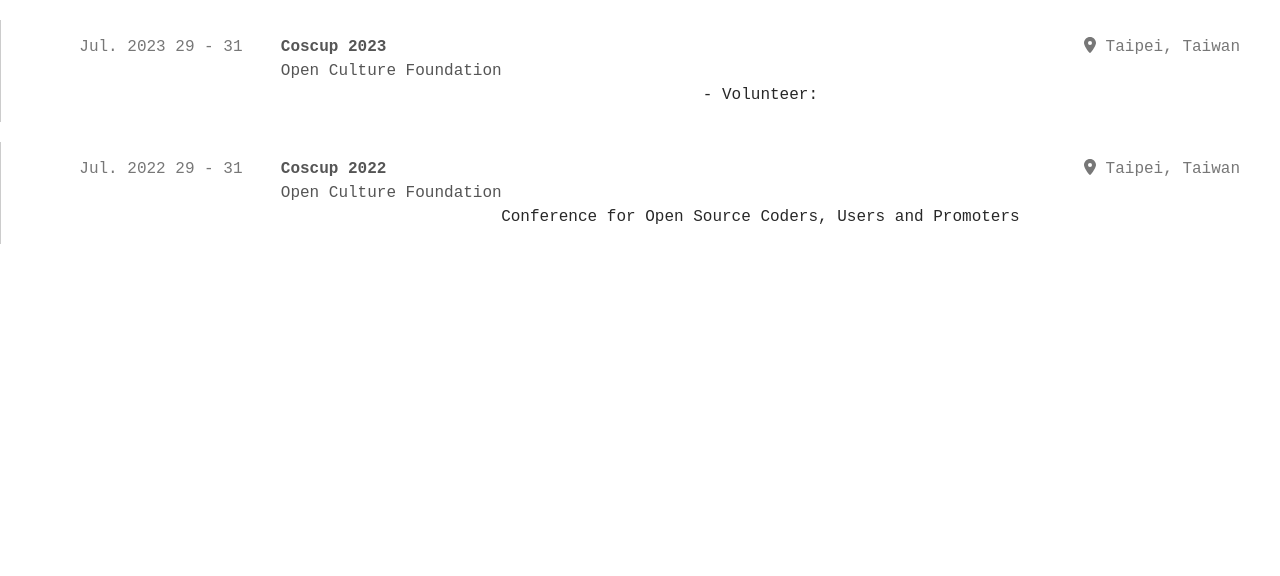
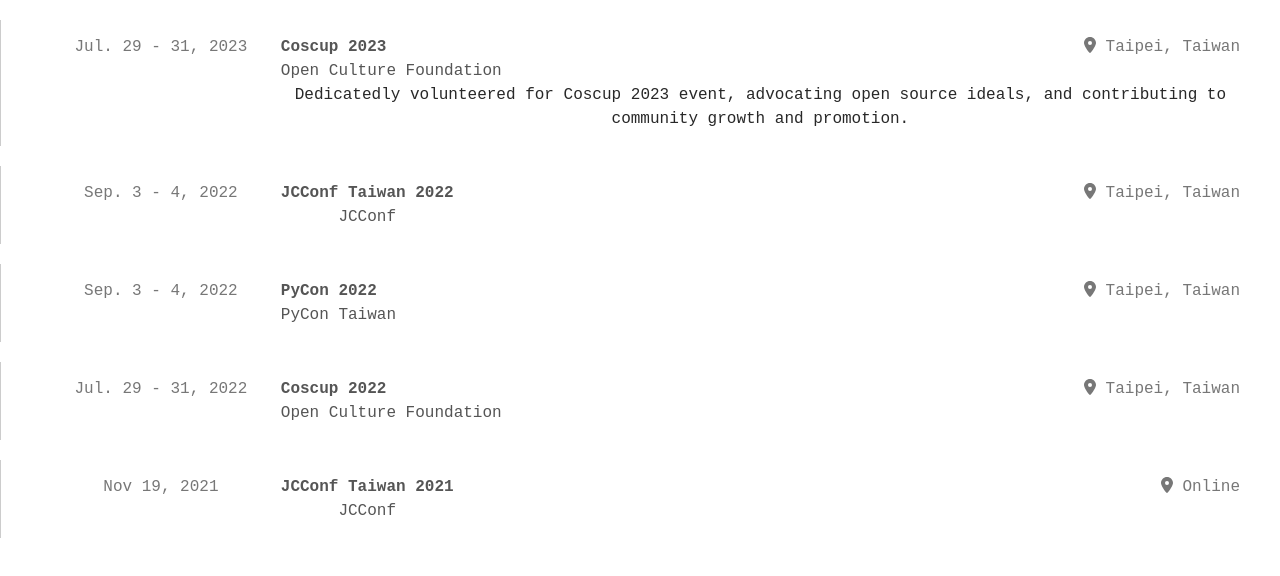
Before and after one commit to worksB-collab/personal-page, a Next.js app: page /about/Event/EventSection in a window 1280 px wide. Shown: the top 576 px of the page. Built offline with nearby package versions, Linux system fonts and the light colour scheme.

Commit message:
update content

```diff
--- a/data/DataSet.js
+++ b/data/DataSet.js
@@ -84,16 +84,9 @@
         program: 'Computer Science, Certificate',
         time: '2019 - 2020',
         location: 'Taipei City, Taiwan',
-        content: 'Throughout the study, 3 practical projects fostered the in depth knowledge of tool manipulation and algorithm optimizing.' +
-            '' +
-            '- Bunny Shift/ Xcode (Swift 5.2)' +
-            'A dual platform app, aimed to simplify service workers\' redundancy of doing shift arrangement with paper and inefficient leave taking process.' +
-            '' +
-            '- Undercover/ Android Studio (Java 8)' +
-            'An independent board game app that connects to Google Sheet data base for random puzzles.' +
-            '' +
-            '- Alien Defender/ NetBeans 8.0.2 (Java 8)' +
-            'Am Alien tower defense game, which is easy playing with intensively strategy taking over its pixel style graphic.',
+        content: '- Acquired a solid foundation in Object-Oriented Programming (OOP), data structures, and algorithms through dedicated self-study and coursework. ' +
+            '- Successfully completed three substantial projects that not only honed my skills in tool manipulation but also deepened my understanding of algorithm optimization.' +
+            '- Developed a strong collaborative aptitude by actively participating in team projects and interacting with fellow developers. Cultivated the ability to effectively communicate ideas, share insights, and contribute to a positive and productive team environment',
         isCsRelated: true,
     },
     {
@@ -102,9 +95,8 @@
         program: 'International Business and Economics, Exchange',
         time: '2016 - 2017',
         location: 'Magdeburg, Germany',
-        content: 'IKUS Interkulturelle Studenten Magdeburg' +
-            ' - Created favorable social events for all students' +
-            ' - Organized and cooperated with school on international activities',
+        content: '- Participated in Interkulturelle Studenten Magdeburg (IKUS) volunteer efforts, curating inclusive social events for diverse students, fostering cross-cultural connections.' +
+            '- Attained proficiency in the German language, enhancing communication and integration within the local community and academic setting.',
         isCsRelated: false,
     },
     {
@@ -113,7 +105,7 @@
         program: 'Business Administration, Exchange',
         time: '2016',
         location: 'Yamaguchi, Japan',
-        content: 'Researched program in field of Open Innovation',
+        content: 'Delved into the realm of Open Innovation, exploring its methodologies and impact, contributing to a deeper understanding of modern collaborative practices and real case studies.',
         isCsRelated: false,
     },
     {
@@ -122,10 +114,9 @@
         program: 'Business Management, Bachelor',
         time: '2012 - 2016',
         location: 'Miaoli, Taiwan',
-        content: 'NUU Goodwill Ambassador Group' +
-            'NUU Business Elite' +
-            'NUU Case Study Competition' +
-            'Research Project: Total Quality Control - Tachien Hospital',
+        content: '- Spearheaded a transformative project at Tachien Hospital, utilizing statistical data to enhance workflow, monitor, and optimize various sections for improved efficiency.' +
+            '- Actively engaged in official events and international affairs as a Goodwill Ambassador, broadening horizons and fostering cross-border connections.' +
+            '- Pioneered impactful courses for members, facilitating skill exchange, conducting case study competitions, and nurturing logical problem-solving abilities essential for addressing real-world corporate challenges.',
         isCsRelated: false,
     },
 ];
@@ -171,21 +162,21 @@
         id: 6,
         title: 'Undercover',
         time: 'Nov. 2019 - Dec. 2019',
-        content: 'A spy board game built on Android',
+        content: 'Created an immersive spy-themed board game on the Android platform, combining creativity, coding expertise, and user-centric design for captivating gameplay.',
         isCsRelated: true,
     },
     {
         id: 7,
         title: 'Alien Defender',
         time: 'Oct. 2019 - Nov. 2019',
-        content: 'A Java based tower defense game built with NetBeans',
+        content: 'Developed an engaging tower defense game using Java within NetBeans, showcasing programming proficiency, game design skills, and interactive user experience.',
         isCsRelated: true,
     },
     {
         id: 8,
         title: 'Tank Battle',
         time: 'Jul. 2019',
-        content: '"Tank Battle" is a game where the objective is to reach the enemy camp and destroy their emblem or defeat all enemies as the means of victory. Throughout the game, various bricks or obstacles are interspersed, and players need to overcome these challenges by understanding the characteristics of the enemies and the environment. Inspired by this, I have conceived the idea of creating a similar game that utilizes tank movement and attack gameplay. By leveraging the features of Scratch, I plan to transform it into another fun little game.',
+        content: '"Tank Battle" aims to conquer enemies\' camp by destroying their emblem or all foes. Navigating obstacles, understanding enemy traits, I\'m envisioning a Scratch-based tank game, merging movement and attack mechanics for enjoyable gameplay.',
         isCsRelated: true,
     },
     {
@@ -318,19 +309,49 @@
         eventSite: 'https://coscup.org/2023/en/',
         host: 'Open Culture Foundation',
         hostSite: 'https://ocf.tw/p/coscup/',
-        time: 'Jul. 2023 29 - 31',
+        time: 'Jul. 29 - 31, 2023',
         location: 'Taipei, Taiwan',
-        content: '- Volunteer: ',
+        content: 'Dedicatedly volunteered for Coscup 2023 event, advocating open source ideals, and contributing to community growth and promotion.',
         isCsRelated: true,
     }, {
         id: 2,
+        title: 'JCConf Taiwan 2022',
+        eventSite: 'https://jcconf.tw/2022/',
+        host: 'JCConf',
+        hostSite: 'https://jcconf.tw/2021/',
+        time: 'Sep. 3 - 4, 2022',
+        location: 'Taipei, Taiwan',
+        content: '',
+        isCsRelated: true,
+    }, {
+        id: 3,
+        title: 'PyCon 2022',
+        eventSite: 'https://tw.pycon.org/2023/en-us',
+        host: 'PyCon Taiwan',
+        hostSite: 'https://tw.pycon.org/2023/en-us/about',
+        time: 'Sep. 3 - 4, 2022',
+        location: 'Taipei, Taiwan',
+        content: '',
+        isCsRelated: true,
+    }, {
+        id: 4,
         title: 'Coscup 2022',
         eventSite: 'https://coscup.org/2022/en/',
         host: 'Open Culture Foundation',
         hostSite: 'https://ocf.tw/p/coscup/',
-        time: 'Jul. 2022 29 - 31',
+        time: 'Jul. 29 - 31, 2022',
         location: 'Taipei, Taiwan',
-        content: 'Conference for Open Source Coders, Users and Promoters',
+        content: '',
+        isCsRelated: true,
+    }, {
+        id: 5,
+        title: 'JCConf Taiwan 2021',
+        eventSite: 'https://jcconf.tw/2021/',
+        host: 'JCConf',
+        hostSite: 'https://jcconf.tw/2021/',
+        time: 'Nov 19, 2021',
+        location: 'Online',
+        content: '',
         isCsRelated: true,
     },
 ];
--- a/pages/about/Competition/CompetitionCard.js
+++ b/pages/about/Competition/CompetitionCard.js
@@ -24,7 +24,7 @@
                         {` ${props.location}`}
                     </p>
                 </div>
-                <p>{props.content}</p>
+                {/*<p>{props.content}</p>*/}
             </div>
         </div>
     )
```
